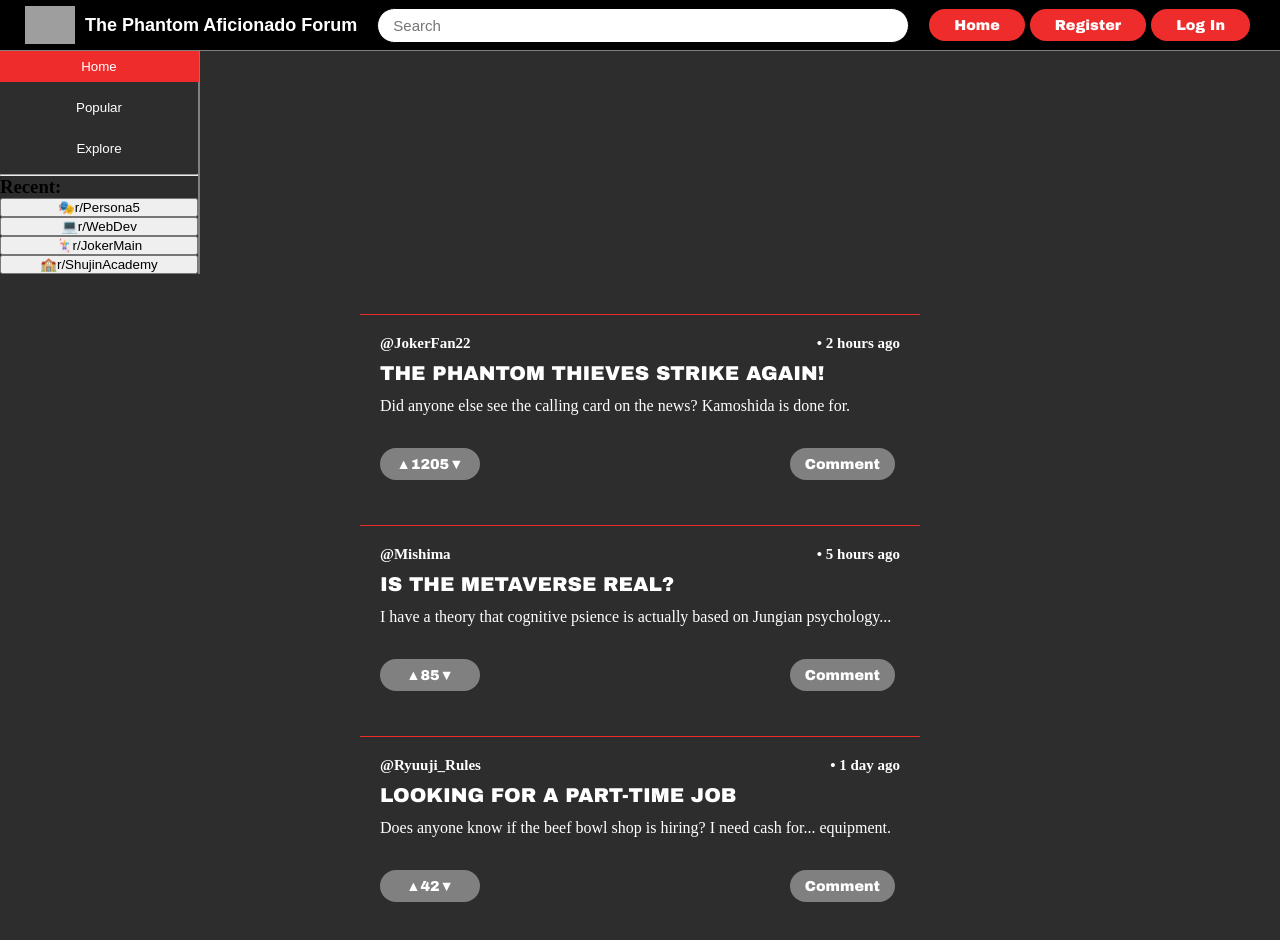
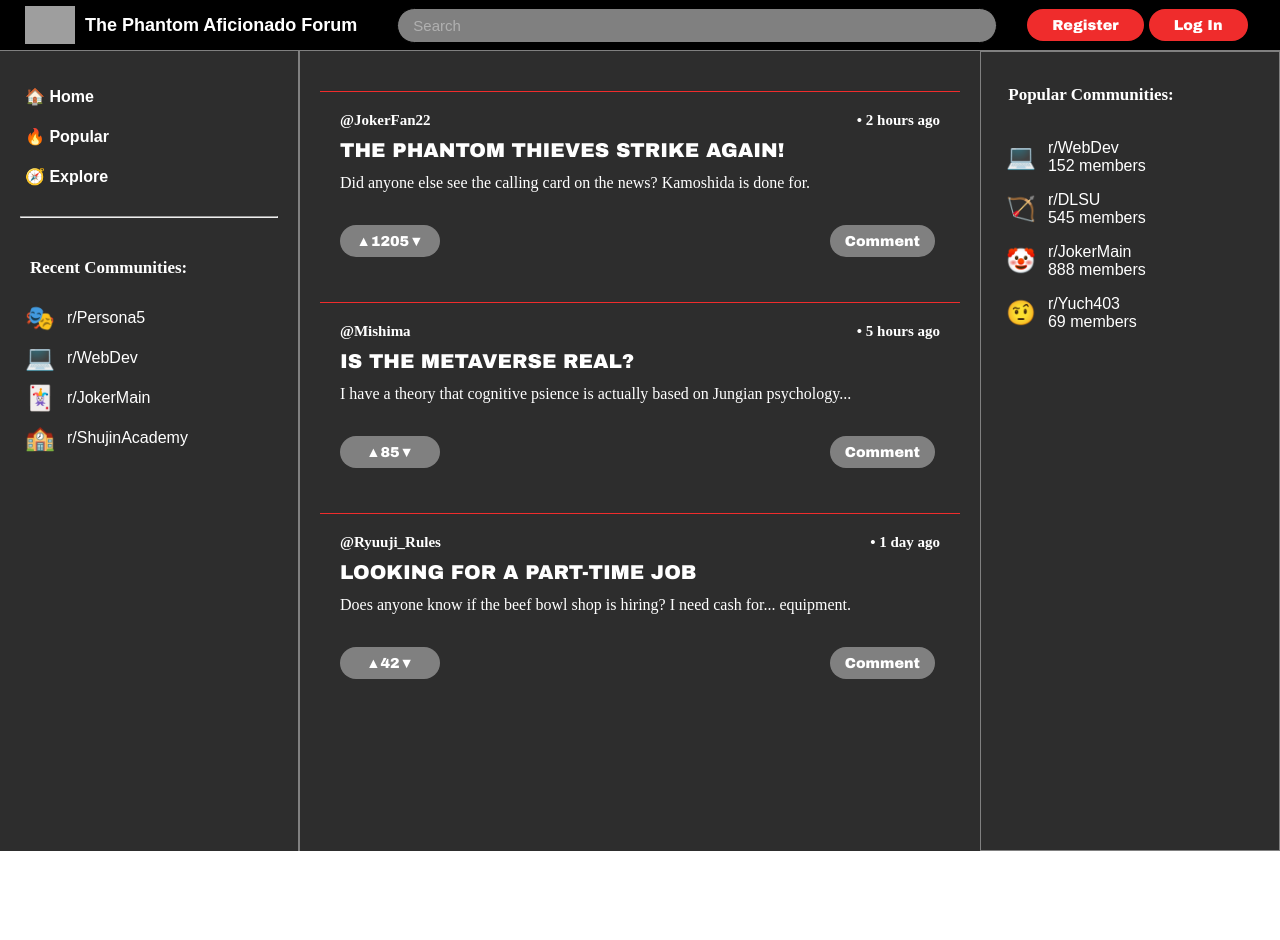
Before and after one commit to Metthy1871/CCAPDEV-MCO, a React (Vite) app in the folder forum/: page / in a window 1280 px wide. Shown: the top 940 px of the page. After the commit the page ends 851 px from the top, so only its background shows below. Built offline with nearby package versions, Linux system fonts and the light colour scheme; grey boxes are pictures that could not be loaded.

Commit message:
Home Page Layout

```diff
--- a/forum/src/components/Left_Side_Bar.css
+++ b/forum/src/components/Left_Side_Bar.css
@@ -1,30 +1,42 @@
-
-
 .left_side_bar {
 
-    max-width: 200px;
+    height: 100vh;
+    width: 300px;
     display: flex;
     flex-direction: column;
     border-right: 2px solid var(--grey);
 
+    top: 100vh;
+    position: sticky;
+
+    overflow-y: auto;
 }
 
 .left_side_buttons {
 
-    display: flex;
-    flex-direction: column;
-    align-items: center;
+    margin-top: 25px;
+    margin-left: 10px;
 }
 
 .side_button {
 
-    margin-bottom: 10px;
     padding: 8px 15px;
     width: 200px;
+    border-radius: 9999px;
 
     color: var(--p5-white);
     background-color: transparent;
     border: none;
+
+    font-weight: bold;
+    font-size: 1rem;
+
+    display: flex;
+    justify-content: flex-start;
+    gap: 12px;
+    align-items: center;
+
+    height: 40px;
 }
 
 .side_button:hover {
@@ -32,13 +44,43 @@
     background-color: var(--grey);
 }
 
+.separator {
+
+    margin: 20px;
+}
+
 .recent_communities {
 
-    display: flex;
-    flex-direction: column;
+    margin-left: 10px;
 }
 
-.section_title {
+.left_section_title {
 
+    width: 250px;
+    margin: 20px 20px;
+    color: var(--p5-white);
+    font-size: 17px;
+}
 
+.left_community_link {
+
+    color: var(--p5-white);
+    background-color: transparent;
+    border: none;
+    border-radius: 9999px;
+    width: 200px;
+    padding: 8px 15px;
+    font-size: 1rem;
+
+    display: flex;
+    justify-content: flex-start;
+    align-items: center;
+    gap: 12px;
+
+    height: 40px;
 }
+
+.left_community_link:hover {
+
+    background-color: var(--grey);
+}
--- a/forum/src/components/Left_Side_Bar.jsx
+++ b/forum/src/components/Left_Side_Bar.jsx
@@ -16,9 +16,9 @@
 
             <div className = "left_side_buttons">
 
-                <button className = "side_button home_button"> Home </button>
-                <button className = "side_button popular_button"> Popular </button>
-                <button className = "side_button explore_button"> Explore </button>
+                <button className = "side_button home_button"> 🏠 Home </button>
+                <button className = "side_button popular_button"> 🔥 Popular </button>
+                <button className = "side_button explore_button"> 🧭 Explore </button>
 
             </div>
 
@@ -26,12 +26,12 @@
 
             <div className = "recent_communities">
 
-                <h3 className = "section_title">
-                    Recent:
+                <h3 className = "left_section_title">
+                    Recent Communities:
                 </h3>
 
                 {recentCommunities.map((community) => (
-                    <button key={community.id} className="community_link">
+                    <button key={community.id} className="left_community_link">
                         <span className="com_icon">{community.icon}</span>
                         <span className="com_name">{community.name}</span>
                     </button>
--- a/forum/src/components/Nav_Bar.css
+++ b/forum/src/components/Nav_Bar.css
@@ -35,39 +35,43 @@
 
 .center {
 
-    flex: 1;
+    margin-left: 40px;
+    flex: 0.9;
     display: flex;
     justify-content: center;
-
-    margin: 0 20px;
 }
 
 .search_bar {
 
-    color: var(--p5-white);
-    background-color: var(--p5-white);
+    background-color: var(--grey);
     border: 1px solid var(--p5-black);
     border-radius: 9999px; /* "Pill" shape */
-    width: 100%;
-    max-width: 600px;
+    width: 600px;
     display: flex;
     align-items: center;
     padding: 0 15px;
     height: 35px;
 }
 
+
 .search_input {
 
-    background: transparent;
-    color: var(--p5-black);
+    color: var(--p5-white);
+    background-color: var(--grey);
     width: 100%;
     outline: none;
     border: none;
     font-size: 15px;
 }
 
+.search_input::placeholder {
+
+    color: #b0b0b0;
+}
+
 .right {
 
+    margin-left: 30px;
     display: flex;
     align-items: center;
     gap: 10px;
@@ -91,14 +95,6 @@
     background-color: var(--bg);
 }
 
-.home_button {
-
-    background-color: var(--p5-red);
-    color: var(--p5-white);
-
-    /*WIP: Links*/
-}
-
 .register_button {
 
     background-color: var(--p5-red);
--- a/forum/src/components/Nav_Bar.jsx
+++ b/forum/src/components/Nav_Bar.jsx
@@ -39,7 +39,6 @@
 
                 <div className = "links">
 
-                    <button className = "nav_pill home_button"> Home </button>
                     <button className = "nav_pill register_button"> Register </button>
                     <button className = "nav_pill log_in_button"> Log In </button>
 
--- a/forum/src/components/Right_Side_Bar.css
+++ b/forum/src/components/Right_Side_Bar.css
@@ -0,0 +1,78 @@
+.right_side_bar {
+
+    height: 100vh;
+    width: 300px;
+    display: flex;
+    flex-direction: column;
+    position: sticky;
+
+    overflow-y: auto;
+    border: 1px solid var(--grey);
+}
+
+.popular_communities {
+
+    margin-top: 25px;
+    margin-left: 10px;
+    padding: 8px 15px;
+    width: 200px;
+    border-radius: 9999px;
+
+    color: var(--p5-white);
+    background-color: transparent;
+    border: none;
+
+    font-size: 1rem;
+
+    display: flex;
+    justify-content: flex-start;
+    flex-direction: column;
+    gap: 12px;
+    align-items: center;
+
+    height: 40px;
+}
+
+.right_community_link {
+
+    color: var(--p5-white);
+    background-color: transparent;
+    border: none;
+    border-radius: 9999px;
+    width: 200px;
+    padding: 8px 15px;
+    font-size: 1rem;
+
+    display: flex;
+    justify-content: flex-start;
+    align-items: center;
+    gap: 12px;
+
+    height: 40px;
+}
+
+.right_community_link:hover {
+
+    background-color: var(--grey);
+}
+
+.right_section_title {
+
+    margin-bottom: 20px;
+    color: var(--p5-white);
+    font-size: 17px;
+}
+
+.com_icon {
+
+    font-size: 1.5rem;
+}
+
+.com_info {
+
+    display: flex;
+    flex-direction: column;
+    justify-content: flex-start;
+    font-size: 1rem;
+    text-align: left;
+}
--- a/forum/src/components/Right_Side_Bar.jsx
+++ b/forum/src/components/Right_Side_Bar.jsx
@@ -1,6 +1,13 @@
 import './Right_Side_Bar.css';
 
 function Right_Side_Bar() {
+
+    const popularCommunities = [
+        { id: 1, name: "r/WebDev", icon: "💻", member_count: "152" },
+        { id: 2, name: "r/DLSU", icon: "🏹", member_count: "545" },
+        { id: 3, name: "r/JokerMain", icon: "🤡", member_count: "888" },
+        { id: 4, name: "r/Yuch403", icon: "🤨", member_count: "69" }
+    ];
 
     return (
 
@@ -8,9 +15,30 @@
 
             <div className = "popular_communities">
 
+                <h3 className = "right_section_title">
+                    Popular Communities:
+                </h3>
+
+                {popularCommunities.map((community) => (
+
+                    <button key={community.id} className="right_community_link">
+
+                        <span className="com_icon">{community.icon}</span>
+
+                        <div className = "com_info">
+
+                            <span className="com_name">{community.name}</span>
+                            <span className="com_members">{community.member_count} members</span>
+
+                        </div>
+
+                    </button>
+                ))}
 
             </div>
 
         </nav>
     )
 }
+
+export default Right_Side_Bar;
--- a/forum/src/pages/Home.css
+++ b/forum/src/pages/Home.css
@@ -10,22 +10,28 @@
 
 .home_container {
 
-    min-height: 100vh;
     overflow-x: hidden;
     background-color: var(--bg);
+    display: flex;
 }
 
 .left_side_container {
 
-    flex: 0 0 250px;
+    flex: 0 0 300px;
 }
 
 
 .feed_container {
 
-    max-width: 600px;
+    flex: 1;
+    max-width: 700px;
     margin: 0 auto;
     padding: 40px 20px;
     display: flex;
     flex-direction: column;
 }
+
+.right_side_container {
+
+    flex: 0 0 300px;
+}
--- a/forum/src/pages/Home.jsx
+++ b/forum/src/pages/Home.jsx
@@ -1,5 +1,6 @@
 import Left_Side_Bar from '../components/Left_Side_Bar.jsx';
 import Nav_Bar from '../components/Nav_Bar.jsx';
+import Right_Side_Bar from '../components/Right_Side_Bar.jsx'
 import Post from '../components/Post.jsx';
 import './Home.css';
 
@@ -62,6 +63,12 @@
 
         </div>
 
+        <div className = "right_side_container">
+
+            <Right_Side_Bar/>
+
+        </div>
+
       </div>
 
     </>
```
